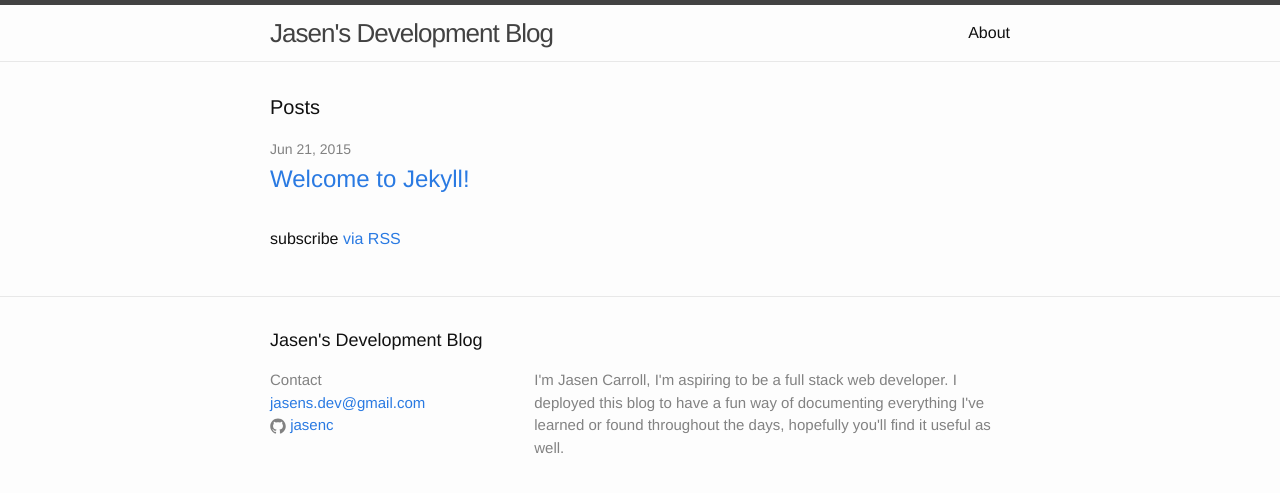
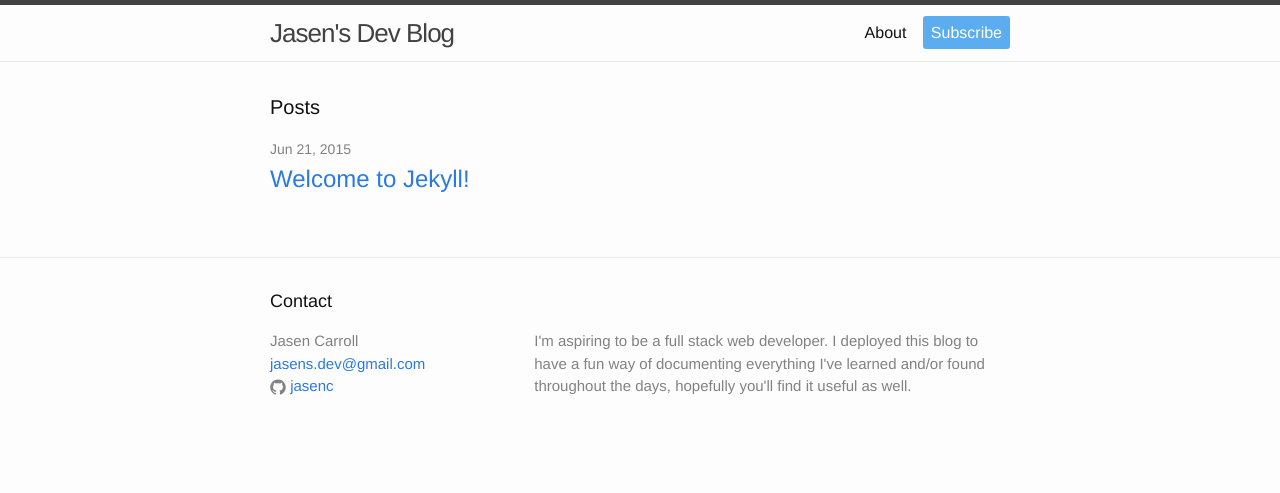
Before and after one commit to jasencblog/jasencblog.github.io, a Jekyll site: the page built from index.html, in a window 1280 px wide. Shown: the top 493 px of the page. Built offline with Jekyll 4.4.1, drawn with Linux system fonts in a browser that asks for light colours.

Commit message:
added subscribe, changed config

```diff
--- a/_config.yml
+++ b/_config.yml
@@ -1,9 +1,10 @@
 # Site settings
-title: Jasen's Development Blog
-subtitle: Contact
+title: Jasen's Dev Blog
+footer: Contact
+subtitle: Jasen Carroll
 email: jasens.dev@gmail.com
 description: > # this means to ignore newlines until "baseurl:"
-  I'm Jasen Carroll, I'm aspiring to be a full stack web developer. I deployed this blog to have a fun way of documenting everything I've learned or found throughout the days, hopefully you'll find it useful as well.
+  I'm aspiring to be a full stack web developer. I deployed this blog to have a fun way of documenting everything I've learned and/or found throughout the days, hopefully you'll find it useful as well.
 baseurl: "" # the subpath of your site, e.g. /blog/
 url: "http://yourdomain.com" # the base hostname & protocol for your site
 twitter_username: false
--- a/_includes/footer.html
+++ b/_includes/footer.html
@@ -2,7 +2,7 @@
 
   <div class="wrapper">
 
-    <h2 class="footer-heading">{{ site.title }}</h2>
+    <h2 class="footer-heading">{{ site.footer }}</h2>
 
     <div class="footer-col-wrapper">
       <div class="footer-col  footer-col-1">
--- a/_includes/header.html
+++ b/_includes/header.html
@@ -1,8 +1,7 @@
 <header class="site-header">
 
   <div class="wrapper">
-
-    <a class="site-title" href="{{ site.baseurl }}/">{{ site.title }}</a>
+      <a class="site-title" href="{{ site.baseurl }}/">{{ site.title }}</a>
 
     <nav class="site-nav">
       <a href="#" class="menu-icon">
@@ -17,6 +16,7 @@
         {% for page in site.pages %}
           {% if page.title %}
           <a class="page-link" href="{{ page.url | prepend: site.baseurl }}">{{ page.title }}</a>
+          <a class="page-link cta" href="{{ site.baseurl }}feed.xml">Subscribe</a>
           {% endif %}
         {% endfor %}
       </div>
--- a/_sass/_layout.scss
+++ b/_sass/_layout.scss
@@ -36,9 +36,16 @@
         line-height: $base-line-height;
 
         // Gaps between nav items, but not on the first one
-        &:not(:first-child) {
-            margin-left: 20px;
-        }
+        // &:not(:first-child) {
+        //     margin-left: 20px;
+        // }
+    }
+    .cta {
+        background: #5badf0;
+        color: #fff;
+        padding: 0.5em;
+        border-radius: 3px;
+        margin-left: 12px;
     }
 
     @include media-query($on-palm) {
@@ -82,8 +89,11 @@
         .page-link {
             display: block;
             padding: 5px 10px;
+            margin-right: 10px;
         }
+
     }
+
 }
 
 
--- a/index.html
+++ b/index.html
@@ -18,6 +18,6 @@ layout: default
     {% endfor %}
   </ul>
 
-  <p class="rss-subscribe">subscribe <a href="{{ "/feed.xml" | prepend: site.baseurl }}">via RSS</a></p>
+  <!-- <p class="rss-subscribe">subscribe <a href="{{ "/feed.xml" | prepend: site.baseurl }}">via RSS</a></p> -->
 
 </div>
```
